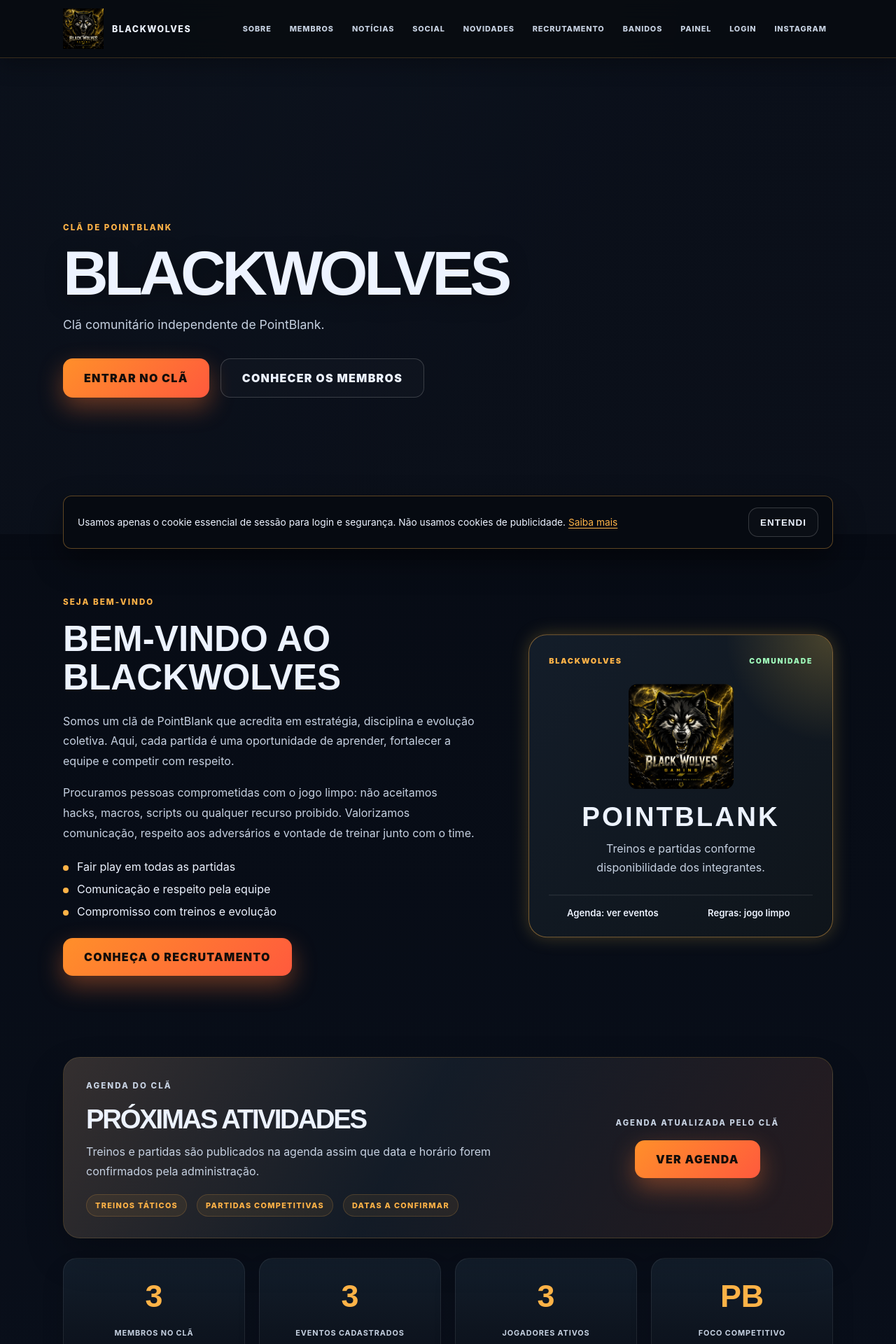
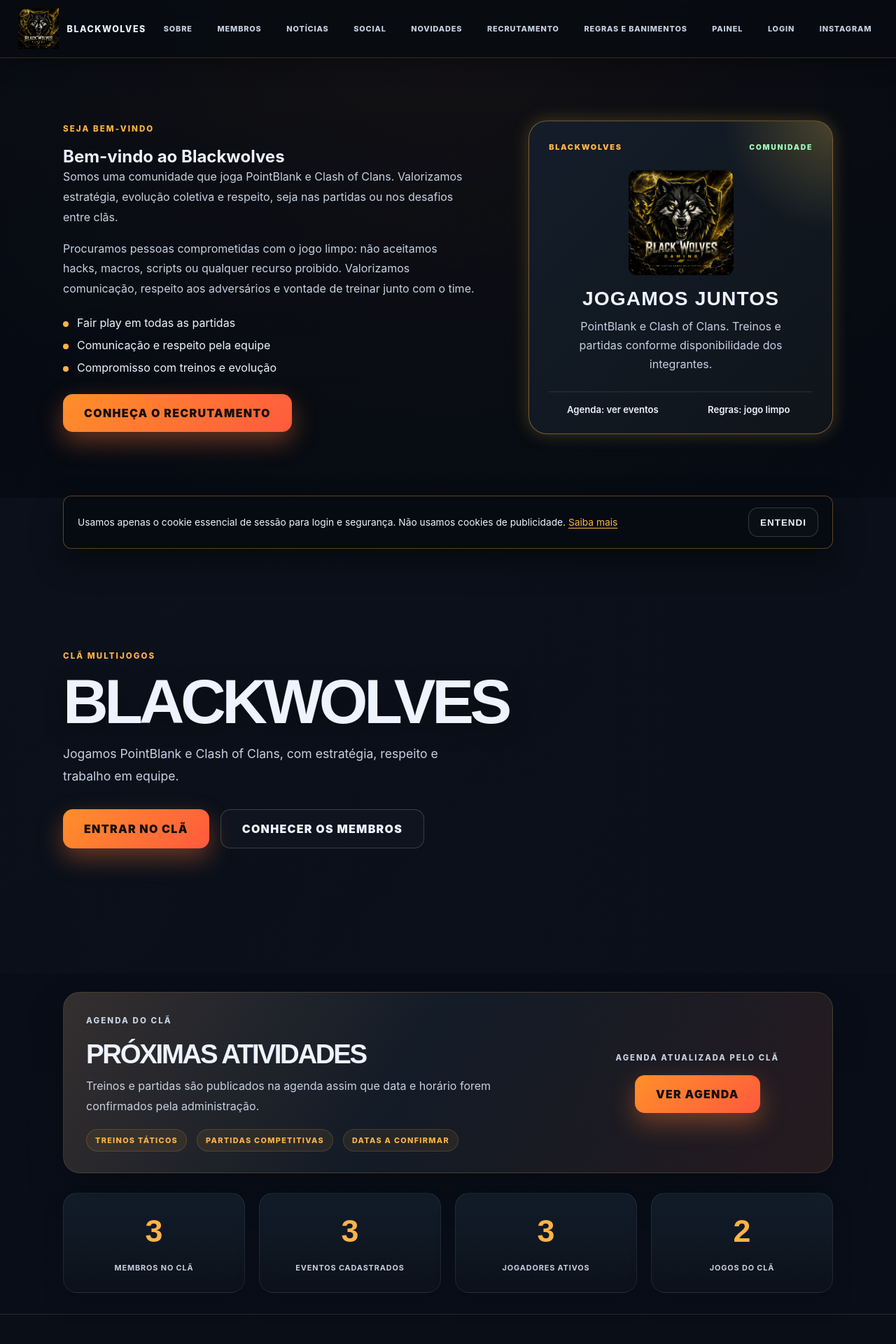
Before and after one commit to Matuzael1/Cl-, a Flask app: page / in a window 1280 px wide. Shown: the top 1920 px of the page at 70% size. Run offline with Flask 3, Linux system fonts and the light colour scheme; data comes from the database, SQL or seed files in the repository.

Commit message:
Update clan games and conduct page layout

```diff
--- a/app.py
+++ b/app.py
@@ -572,14 +572,14 @@
                 'title': 'Publicações e comentários',
                 'paragraphs': [
                     'Você mantém seus direitos sobre o conteúdo enviado e declara ter autorização para publicá-lo. Ao publicar, permite que o site armazene e exiba esse conteúdo aos visitantes do Social.',
-                    'Não publique conteúdo ilegal, ameaças, assédio, dados pessoais de terceiros, malware, material sem autorização ou arquivos que violem as regras do PointBlank. O limite atual é 25 MB por imagem ou vídeo.',
+                    'Não publique conteúdo ilegal, ameaças, assédio, dados pessoais de terceiros, malware, material sem autorização ou conteúdo que viole as regras de PointBlank ou Clash of Clans. O limite atual é 25 MB por imagem ou vídeo.',
                 ],
             },
             {
                 'title': 'Moderação e integridade',
                 'paragraphs': [
                     'O autor pode remover suas publicações e comentários; o owner pode remover conteúdo do Social e suspender vínculos que violem estas regras. Hacks, macros, scripts proibidos, fraude e comportamento abusivo não são aceitos.',
-                    'O site é uma ferramenta comunitária independente e não é afiliado à Zepetto. PointBlank e seus materiais pertencem aos respectivos titulares.',
+                    'O Blackwolves é uma comunidade independente e não é afiliado à Zepetto ou à Supercell. PointBlank, Clash of Clans e seus materiais pertencem aos respectivos titulares.',
                 ],
             },
             {
--- a/static/recruitment-e2ee.js
+++ b/static/recruitment-e2ee.js
@@ -54,6 +54,7 @@
             );
             const iv = crypto.getRandomValues(new Uint8Array(12));
             const data = {
+                game: form.querySelector('#game').value,
                 nick: form.querySelector('#nick').value,
                 email: form.querySelector('#email').value,
                 aceite: form.querySelector('#aceite').checked,
--- a/static/style.css
+++ b/static/style.css
@@ -100,6 +100,10 @@
     box-shadow: 0 10px 30px rgba(0,0,0,0.28);
 }
 
+.topbar .container {
+    width: min(1360px, 96%);
+}
+
 .nav {
     display: flex;
     justify-content: space-between;
@@ -143,6 +147,10 @@
     white-space: nowrap;
     scrollbar-color: rgba(255, 179, 71, 0.55) transparent;
     scrollbar-width: thin;
+}
+
+.topbar nav {
+    justify-content: space-between;
 }
 
 nav a {
@@ -242,14 +250,14 @@
     margin-bottom: 18px;
 }
 
-.hero-text h1,
+.hero-text h2,
 .section-title h2,
 .page-hero h1,
 .auth-box h2 {
     font-family: 'Orbitron', sans-serif;
 }
 
-.hero-text h1 {
+.hero-text h2 {
     font-size: clamp(3.5rem, 7vw, 7rem);
     line-height: 0.9;
     letter-spacing: -0.06em;
@@ -387,10 +395,11 @@
 
 .banner-card h2 {
     text-align: center;
-    font-size: clamp(1.6rem, 3vw, 2.4rem);
+    font-size: clamp(1.25rem, 2.2vw, 1.8rem);
     margin-bottom: 10px;
     font-family: 'Orbitron', sans-serif;
-    letter-spacing: 0.08em;
+    letter-spacing: 0.04em;
+    white-space: nowrap;
 }
 
 .banner-card p {
@@ -649,6 +658,22 @@
 .info-grid,
 .event-grid {
     grid-template-columns: repeat(3, minmax(0, 1fr));
+}
+
+.conduct-container {
+    width: min(1600px, 96%);
+}
+
+.conduct-grid {
+    display: grid;
+    grid-template-columns: repeat(4, minmax(0, 1fr));
+    gap: 24px;
+}
+
+@media (max-width: 1150px) {
+    .conduct-grid {
+        grid-template-columns: repeat(2, minmax(0, 1fr));
+    }
 }
 
 .news-grid {
@@ -1757,7 +1782,7 @@
         text-align: center;
     }
 
-    .hero-text h1 {
+    .hero-text h2 {
         font-size: clamp(2.3rem, 12vw, 4rem);
         line-height: 0.94;
         margin-bottom: 14px;
@@ -1820,6 +1845,7 @@
     .stats-grid,
     .info-grid,
     .event-grid,
+    .conduct-grid,
     .news-grid,
     .gallery-grid,
     .dashboard-grid,
@@ -1960,6 +1986,10 @@
     gap: 18px;
 }
 
+.clan-ban-records {
+    margin-top: 64px;
+}
+
 .ban-list-item {
     display: grid;
     grid-template-columns: 1.1fr 2fr auto;
--- a/templates/cadastro.html
+++ b/templates/cadastro.html
@@ -74,7 +74,7 @@
         <div class="container footer-content">
             <div>
                 <h3>Blackwolves</h3>
-                <p>Clã comunitário independente de PointBlank.</p>
+                <p>Clã comunitário independente: PointBlank e Clash of Clans.</p>
             </div>
             <a href="mailto:black.wolves.gm@gmail.com">black.wolves.gm@gmail.com</a>
             {% include 'legal-links.html' %}
--- a/templates/eventos.html
+++ b/templates/eventos.html
@@ -69,7 +69,7 @@
         <div class="container footer-content">
             <div>
                 <h3>Blackwolves</h3>
-                <p>Clã comunitário independente de PointBlank.</p>
+                <p>Clã comunitário independente: PointBlank e Clash of Clans.</p>
             </div>
             <a href="mailto:black.wolves.gm@gmail.com">black.wolves.gm@gmail.com</a>
             {% include 'legal-links.html' %}
--- a/templates/galeria.html
+++ b/templates/galeria.html
@@ -150,7 +150,7 @@
         <div class="container footer-content">
             <div>
                 <h3>Blackwolves</h3>
-                <p>Clã comunitário independente de PointBlank.</p>
+                <p>Clã comunitário independente: PointBlank e Clash of Clans.</p>
             </div>
             <a href="mailto:black.wolves.gm@gmail.com">black.wolves.gm@gmail.com</a>
             {% include 'legal-links.html' %}
--- a/templates/index.html
+++ b/templates/index.html
@@ -3,8 +3,8 @@
 <head>
     <meta charset="UTF-8">
     <meta name="viewport" content="width=device-width, initial-scale=1.0">
-    <title>Blackwolves | Clã PointBlank</title>
-    <meta name="description" content="Site oficial do clã Blackwolves, clã de PointBlank com foco em estratégia, trabalho em equipe e eventos.">
+    <title>Blackwolves | PointBlank e Clash of Clans</title>
+    <meta name="description" content="Blackwolves é um clã comunitário independente que joga PointBlank e Clash of Clans.">
     <link rel="stylesheet" href="{{ url_for('static', filename='style.css') }}">
     <script defer src="{{ url_for('static', filename='navigation.js') }}"></script>
 </head>
@@ -23,7 +23,7 @@
                 <a href="/social">Social</a>
                 <a href="/novidades">Novidades</a>
                 <a href="/recrutamento">Recrutamento</a>
-                <a href="/banimentos">Banidos</a>
+                <a href="/banimentos">Regras e banimentos</a>
                 <a href="/painel">Painel</a>
                 <a href="/login">Login</a>
                 <a href="https://www.instagram.com/black.wolves.pb/" target="_blank" rel="noopener noreferrer">Instagram</a>
@@ -32,26 +32,12 @@
     </header>
 
     <main id="main-content" tabindex="-1">
-        <section class="hero">
-            <div class="container hero-content">
-                <div class="hero-text">
-                    <p class="tag">CLÃ DE POINTBLANK</p>
-                    <h1>Blackwolves</h1>
-                    <p class="subtitle">Clã comunitário independente de PointBlank.</p>
-                    <div class="hero-actions">
-                        <a class="btn primary" href="/recrutamento">Entrar no clã</a>
-                        <a class="btn secondary" href="/membros">Conhecer os membros</a>
-                    </div>
-                </div>
-            </div>
-        </section>
-
         <section id="sobre" class="section welcome-section">
             <div class="container welcome-grid">
                 <div class="welcome-copy">
                     <p class="tag">Seja bem-vindo</p>
-                    <h2>Bem-vindo ao Blackwolves</h2>
-                    <p>Somos um clã de PointBlank que acredita em estratégia, disciplina e evolução coletiva. Aqui, cada partida é uma oportunidade de aprender, fortalecer a equipe e competir com respeito.</p>
+                    <h1>Bem-vindo ao Blackwolves</h1>
+                    <p>Somos uma comunidade que joga PointBlank e Clash of Clans. Valorizamos estratégia, evolução coletiva e respeito, seja nas partidas ou nos desafios entre clãs.</p>
                     <p>Procuramos pessoas comprometidas com o jogo limpo: não aceitamos hacks, macros, scripts ou qualquer recurso proibido. Valorizamos comunicação, respeito aos adversários e vontade de treinar junto com o time.</p>
                     <ul class="welcome-values">
                         <li>Fair play em todas as partidas</li>
@@ -66,11 +52,25 @@
                         <span class="banner-status">COMUNIDADE</span>
                     </div>
                     <img class="banner-emblem" src="{{ url_for('static', filename='images/blackwolves-gaming-logo.jpg') }}" alt="Logo Blackwolves Gaming">
-                    <h2>POINTBLANK</h2>
-                    <p>Treinos e partidas conforme disponibilidade dos integrantes.</p>
+                    <h2>JOGAMOS JUNTOS</h2>
+                    <p>PointBlank e Clash of Clans. Treinos e partidas conforme disponibilidade dos integrantes.</p>
                     <div class="banner-stats">
                         <span>Agenda: ver eventos</span>
                         <span>Regras: jogo limpo</span>
+                    </div>
+                </div>
+            </div>
+        </section>
+
+        <section class="hero">
+            <div class="container hero-content">
+                <div class="hero-text">
+                    <p class="tag">CLÃ MULTIJOGOS</p>
+                    <h2>Blackwolves</h2>
+                    <p class="subtitle">Jogamos PointBlank e Clash of Clans, com estratégia, respeito e trabalho em equipe.</p>
+                    <div class="hero-actions">
+                        <a class="btn primary" href="/recrutamento">Entrar no clã</a>
+                        <a class="btn secondary" href="/membros">Conhecer os membros</a>
                     </div>
                 </div>
             </div>
@@ -113,8 +113,8 @@
                         <span class="stat-label">Jogadores ativos</span>
                     </div>
                     <div class="stat-box">
-                        <span class="stat-number">PB</span>
-                        <span class="stat-label">Foco competitivo</span>
+                        <span class="stat-number">2</span>
+                        <span class="stat-label">Jogos do clã</span>
                     </div>
                 </div>
             </div>
@@ -165,6 +165,11 @@
                         <h3>Revisão de rounds</h3>
                         <p>Estude decisões, posicionamento e evolução individual após as partidas.</p>
                     </div>
+                    <div class="event-card event-card-featured">
+                        <span>Clash of Clans</span>
+                        <h3>Estratégia entre clãs</h3>
+                        <p>Jogue e planeje ataques e defesas com os integrantes do Blackwolves.</p>
+                    </div>
                 </div>
             </div>
         </section>
@@ -177,7 +182,7 @@
                 </div>
                 <div class="ban-list-preview">
                     <p>Esta lista reúne registros de jogadores adicionados manualmente pela administração do clã. A inclusão não ocorre automaticamente nem substitui os canais oficiais do jogo.</p>
-                    <a class="btn secondary" href="/banimentos">Ver lista completa</a>
+                    <a class="btn secondary" href="/banimentos">Ver regras e registros</a>
                 </div>
             </div>
         </section>
@@ -187,7 +192,7 @@
         <div class="container footer-content">
             <div>
                 <h3>Blackwolves</h3>
-                <p>Clã comunitário independente de PointBlank.</p>
+                <p>Clã comunitário independente: PointBlank e Clash of Clans.</p>
             </div>
             <a href="mailto:black.wolves.gm@gmail.com">black.wolves.gm@gmail.com</a>
             {% include 'legal-links.html' %}
--- a/templates/legal.html
+++ b/templates/legal.html
@@ -67,7 +67,7 @@
         <div class="container footer-content">
             <div>
                 <h3>Blackwolves</h3>
-                <p>Clã comunitário independente de PointBlank.</p>
+                <p>Clã comunitário independente: PointBlank e Clash of Clans.</p>
             </div>
             <a href="mailto:black.wolves.gm@gmail.com">black.wolves.gm@gmail.com</a>
             {% include 'legal-links.html' %}
--- a/templates/login.html
+++ b/templates/login.html
@@ -59,7 +59,7 @@
         <div class="container footer-content">
             <div>
                 <h3>Blackwolves</h3>
-                <p>Clã comunitário independente de PointBlank.</p>
+                <p>Clã comunitário independente: PointBlank e Clash of Clans.</p>
             </div>
             <a href="mailto:black.wolves.gm@gmail.com">black.wolves.gm@gmail.com</a>
             {% include 'legal-links.html' %}
--- a/templates/membros.html
+++ b/templates/membros.html
@@ -75,7 +75,7 @@
         <div class="container footer-content">
             <div>
                 <h3>Blackwolves</h3>
-                <p>Clã comunitário independente de PointBlank.</p>
+                <p>Clã comunitário independente: PointBlank e Clash of Clans.</p>
             </div>
             <a href="mailto:black.wolves.gm@gmail.com">black.wolves.gm@gmail.com</a>
             {% include 'legal-links.html' %}
--- a/templates/noticias.html
+++ b/templates/noticias.html
@@ -67,7 +67,7 @@
         <div class="container footer-content">
             <div>
                 <h3>Blackwolves</h3>
-                <p>Clã comunitário independente de PointBlank.</p>
+                <p>Clã comunitário independente: PointBlank e Clash of Clans.</p>
             </div>
             <a href="mailto:black.wolves.gm@gmail.com">black.wolves.gm@gmail.com</a>
             {% include 'legal-links.html' %}
--- a/templates/novidades.html
+++ b/templates/novidades.html
@@ -63,7 +63,7 @@
     </main>
     <footer class="footer">
         <div class="container footer-content">
-            <div><h3>Blackwolves</h3><p>Clã comunitário independente de PointBlank.</p></div>
+            <div><h3>Blackwolves</h3><p>Clã comunitário independente: PointBlank e Clash of Clans.</p></div>
             <a href="mailto:black.wolves.gm@gmail.com">black.wolves.gm@gmail.com</a>
             {% include 'legal-links.html' %}
         </div>
--- a/templates/painel.html
+++ b/templates/painel.html
@@ -329,7 +329,7 @@
         <div class="container footer-content">
             <div>
                 <h3>Blackwolves</h3>
-                <p>Clã comunitário independente de PointBlank.</p>
+                <p>Clã comunitário independente: PointBlank e Clash of Clans.</p>
             </div>
             <a href="mailto:black.wolves.gm@gmail.com">black.wolves.gm@gmail.com</a>
             {% include 'legal-links.html' %}
--- a/templates/privacy-request.html
+++ b/templates/privacy-request.html
@@ -68,7 +68,7 @@
         <div class="container footer-content">
             <div>
                 <h2>Blackwolves</h2>
-                <p>Clã comunitário independente de PointBlank.</p>
+                <p>Clã comunitário independente: PointBlank e Clash of Clans.</p>
             </div>
             <a href="mailto:black.wolves.gm@gmail.com">black.wolves.gm@gmail.com</a>
             {% include 'legal-links.html' %}
```
Also changed, not shown: templates/banimentos.html (+45 -8 lines), templates/recrutamento.html (+13 -4 lines), tests/test_readiness.py (+31 -0 lines), README.md.
